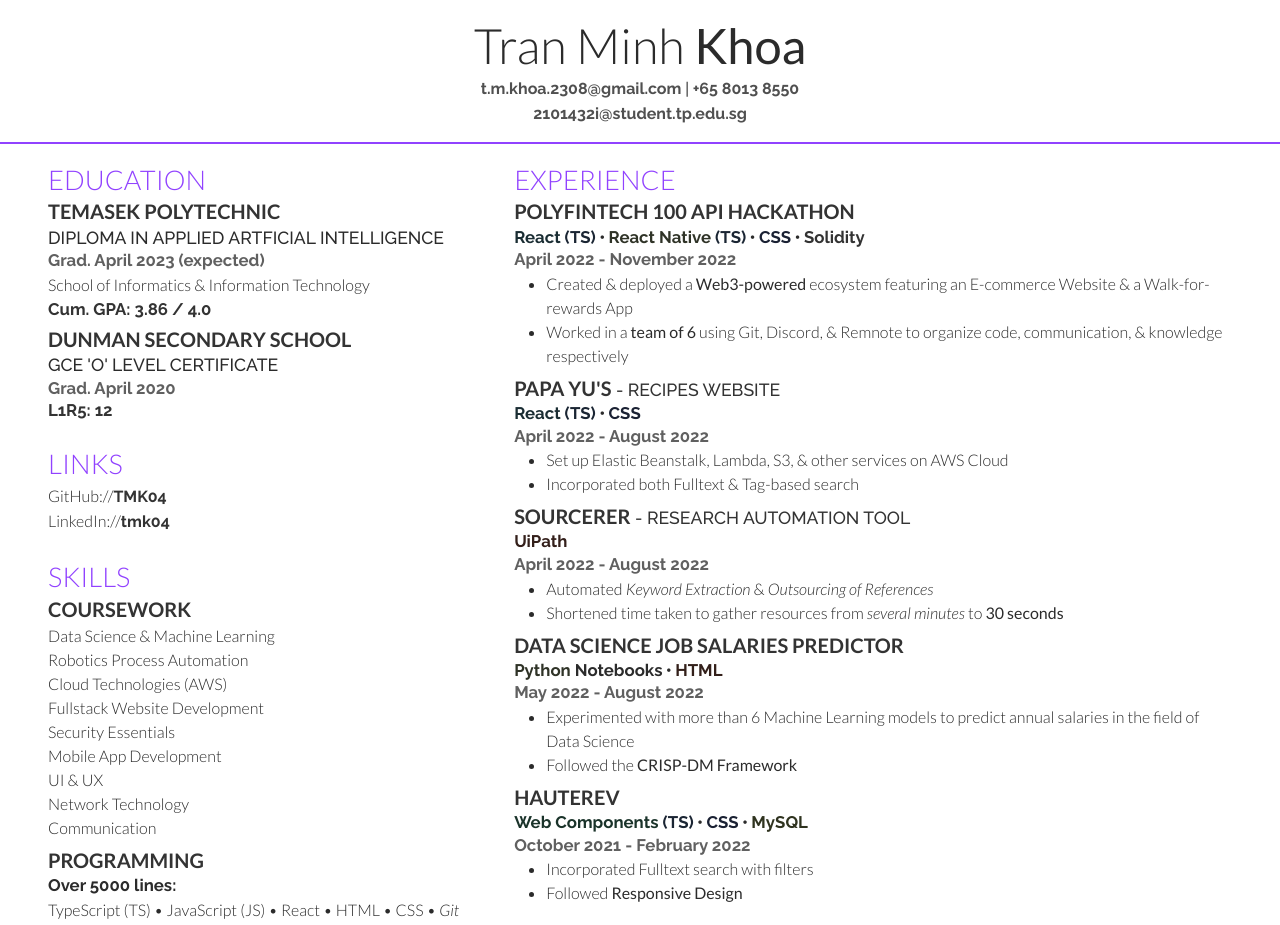
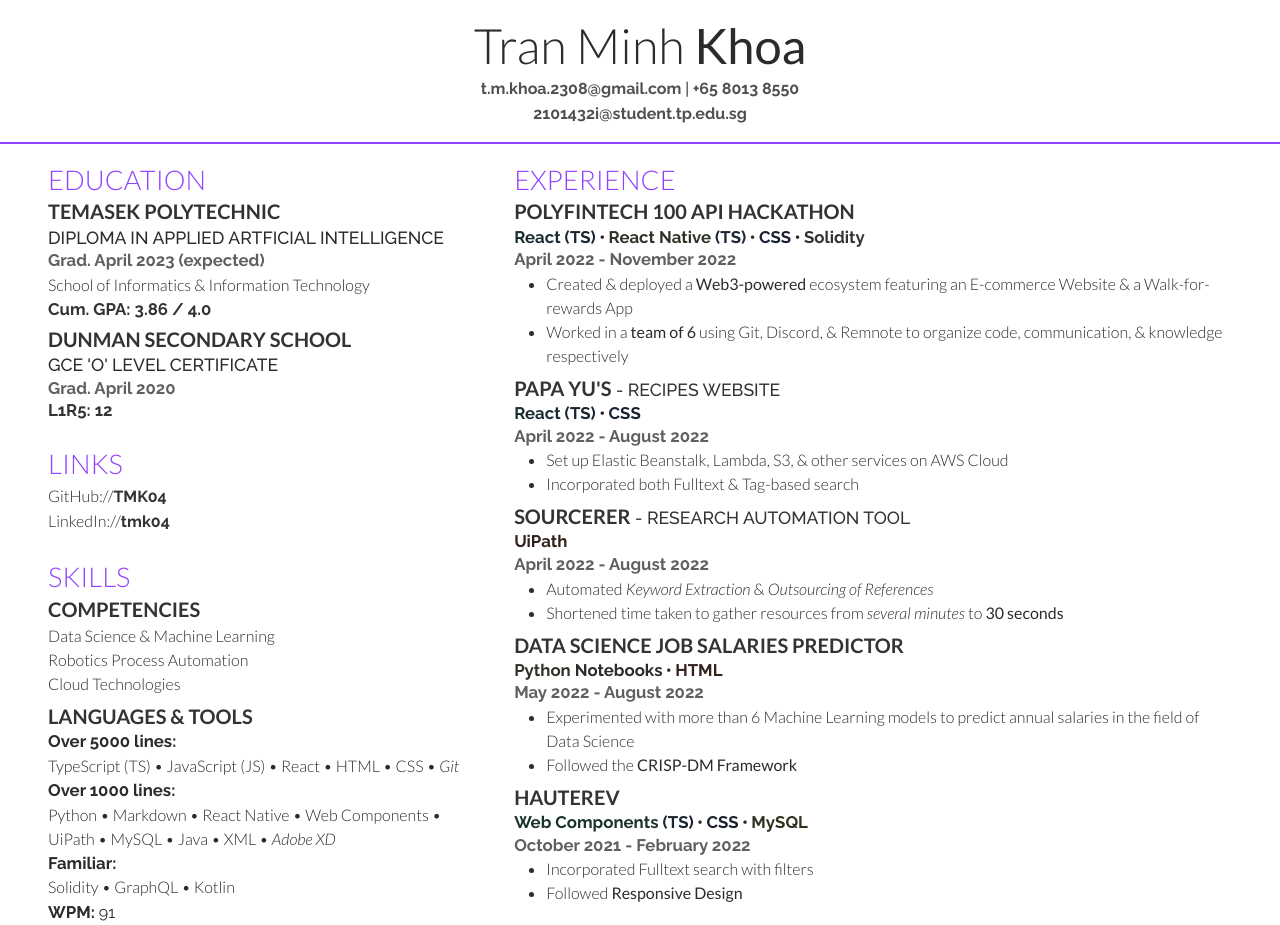
Before and after one commit to TMK04/resume, a React (Create React App) app: page / in a window 1280 px wide. Shown: the top 925 px of the page. Built offline with nearby package versions, Linux system fonts and the light colour scheme.

Commit message:
refactor(SkillsSection): reduce Coursework & rename Coursework->Competencies, Programming->Languages & Tools

```diff
--- a/src/sections/SkillsSection/index.tsx
+++ b/src/sections/SkillsSection/index.tsx
@@ -8,18 +8,12 @@ import Skill from "./Skill";
 export default function SkillsSection() {
   return (
     <Section h2_props={{ children: "Skills" }}>
-      <Subsection h3_props={{ children: "Coursework" }}>
+      <Subsection h3_props={{ children: "Competencies" }}>
         <div>Data Science & Machine Learning</div>
         <div>Robotics Process Automation</div>
-        <div>Cloud Technologies (AWS)</div>
-        <div>Fullstack Website Development</div>
-        <div>Security Essentials</div>
-        <div>Mobile App Development</div>
-        <div>UI & UX</div>
-        <div>Network Technology</div>
-        <div>Communication</div>
+        <div>Cloud Technologies</div>
       </Subsection>
-      <Subsection h3_props={{ children: "Programming" }}>
+      <Subsection h3_props={{ children: "Languages & Tools" }}>
         <H5>Over 5000 lines:</H5>
         <BulletList
           items={[
@@ -53,7 +47,9 @@ export default function SkillsSection() {
         <BulletList
           items={[<Skill skill="Solidity" />, <Skill skill="GraphQL" />, <Skill skill="Kotlin" />]}
         />
-        <H5>WPM: 91</H5>
+        <H5>
+          WPM: <NormalInline>91</NormalInline>
+        </H5>
       </Subsection>
       <Subsection h3_props={{ children: "Soft Skills" }}>
         <H5>
```
